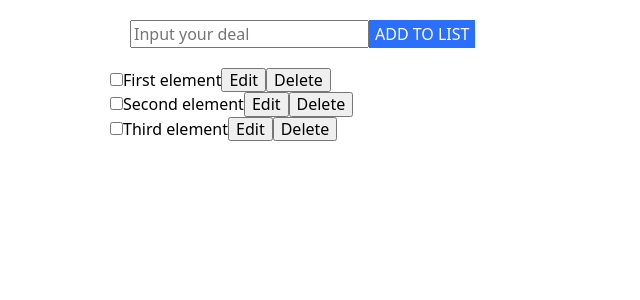
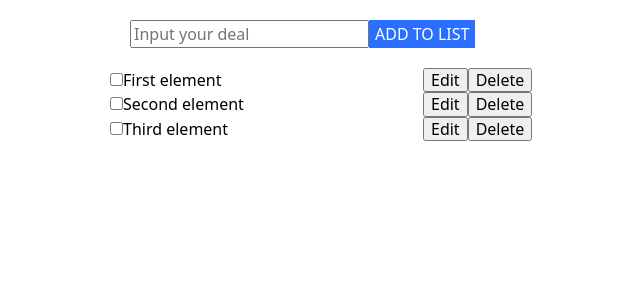
Before and after one commit to dreyhiflden/Vue.js-TODO, a Vue app: page / in a window 1280 px wide. Shown: the top 300 px of the page, without its empty margins (280-920 px from the left). Built offline with nearby package versions, Linux system fonts and the light colour scheme.

Commit message:
Add functionality for delete todo items

```diff
--- a/src/components/TodoList.vue
+++ b/src/components/TodoList.vue
@@ -1,5 +1,5 @@
 <template>
-  <div>
+  <div class="container">
     <AddTodoItem />
     <ul class="todo-list">
       <TodoListItem
@@ -28,6 +28,10 @@
 </script>
 
 <style scoped lang="scss">
+  .container {
+    max-width: 960px;
+    margin: 0 auto;
+  }
   .todo-list {
     padding: 0;
   }
--- a/src/components/TodoListItem.vue
+++ b/src/components/TodoListItem.vue
@@ -1,11 +1,16 @@
 <template>
   <li class="todo-list__item">
-    <label>
-      <input type="checkbox" v-model="checked" @change="toggleTodoItemStateMethod(todo.id)">
-    </label>
-    <span class="">{{ todo.text }}</span>
-    <button>Edit</button>
-    <button>Delete</button>
+    <input type="checkbox" v-model="checked" @change="toggleCompletedStatusMethod(todo.id)">
+    <div v-if="!isEditing"
+         class="item-name"
+         :class="{ 'todo-list__item--completed': todo.completed }"
+    >
+      {{ todo.text }}
+    </div>
+    <input v-if="isEditing" type="text" v-model="todo.text" />
+    <button v-if="!isEditing" @click="toggleEditingState">Edit</button>
+    <button v-if="isEditing" @click="edit(todo)">Save</button>
+    <button @click="removeTodoItemMethod(todo)">Delete</button>
   </li>
 </template>
 
@@ -17,18 +22,29 @@
     data() {
       return {
         checked: '',
+        isEditing: false,
       }
     },
     props: {
       todo: Object
     },
     methods: {
-      ...mapActions(['toggleTodoItemState']),
+      ...mapActions(['toggleCompletedStatus', 'editTodoItem', 'removeTodoItem']),
 
-      toggleTodoItemStateMethod(todoId) {
-        this.toggleTodoItemState(todoId)
+      toggleCompletedStatusMethod(todoId) {
+        this.toggleCompletedStatus(todoId)
+      },
+      toggleEditingState() {
+        this.isEditing === false ? this.isEditing = true : this.isEditing = false;
+      },
+      edit(todoObj){
+        this.$store.dispatch('editTodoItem', todoObj);
+        this.toggleEditingState();
+      },
+      removeTodoItemMethod(todo) {
+        this.removeTodoItem(todo);
       }
-    }
+    },
   }
 </script>
 
@@ -40,4 +56,9 @@
   .todo-list__item--completed {
     text-decoration: line-through;
   }
+
+  .item-name {
+    display: inline-block;
+    width: 300px;
+  }
 </style>
--- a/src/store/index.js
+++ b/src/store/index.js
@@ -2,6 +2,10 @@ import Vue from 'vue'
 import Vuex from 'vuex'
 
 Vue.use(Vuex);
+
+function findIndexById(state, todoId) {
+  return state.todos.findIndex(todoItem => todoItem.id === todoId)
+}
 
 export default new Vuex.Store({
   state: {
@@ -20,28 +24,42 @@ export default new Vuex.Store({
         completed: false,
         id: 1231231231215,
       },
-    ]
+    ],
   },
   getters: {
     allTodos(state) {
       return state.todos
-    }
+    },
   },
   mutations: {
-    ADD_TODO_ITEM (state, newTodoItem) {
+    ADD_TODO_ITEM(state, newTodoItem) {
       state.todos.push(newTodoItem)
     },
-    TOGGLE_TODO_ITEM_STATE (state, index) {
+    TOGGLE_COMPLETE_STATUS(state, index) {
       state.todos[index].completed === false ? state.todos[index].completed = true : state.todos[index].completed = false
-    }
+    },
+    EDIT_TODO_ITEM(state, value){
+      let todos = state.todos;
+      state.todos = todos;
+    },
+    REMOVE_TODO_ITEM (state, todo) {
+      state.todos.splice(state.todos.indexOf(todo), 1)
+    },
+
   },
   actions: {
     addTodoItem ({ commit }, newTodoItem) {
       commit('ADD_TODO_ITEM', newTodoItem)
     },
-    toggleTodoItemState ( { commit, state }, todoId) {
-      let index = state.todos.findIndex(todoItem => todoItem.id === todoId);
-      commit('TOGGLE_TODO_ITEM_STATE', index)
+    toggleCompletedStatus ( { state, commit }, todoId) {
+      let index = findIndexById(state, todoId);
+      commit('TOGGLE_COMPLETE_STATUS', index)
+    },
+    editTodoItem ({ state, commit, dispatch }, todoObject) {
+      commit('EDIT_TODO_ITEM', todoObject);
+    },
+    removeTodoItem ({ commit }, todo) {
+      commit('REMOVE_TODO_ITEM', todo)
     }
   }
 })
```
Also changed, not shown: package.json (+4 -3 lines).
